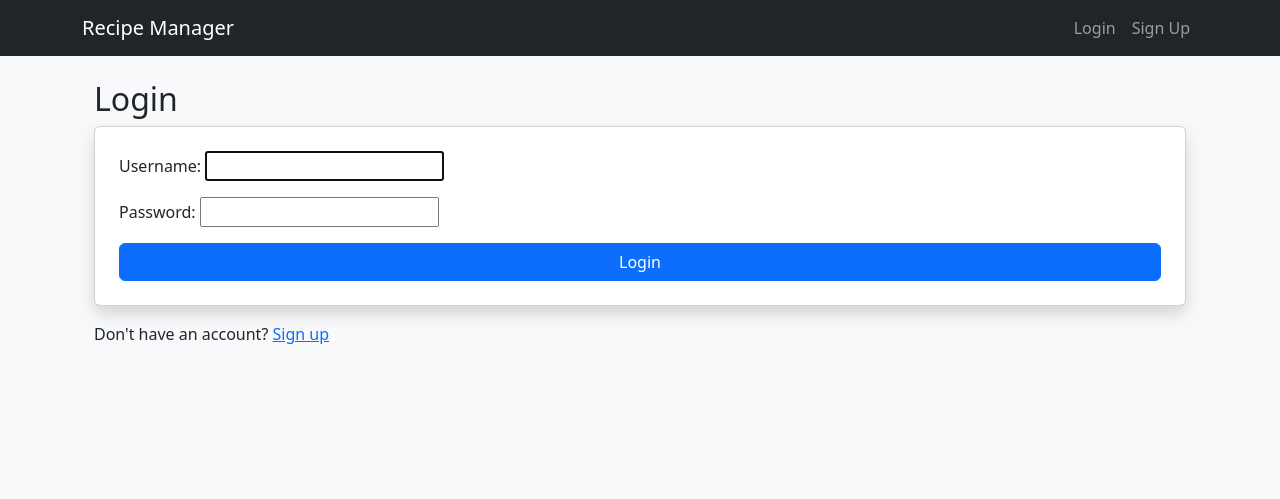
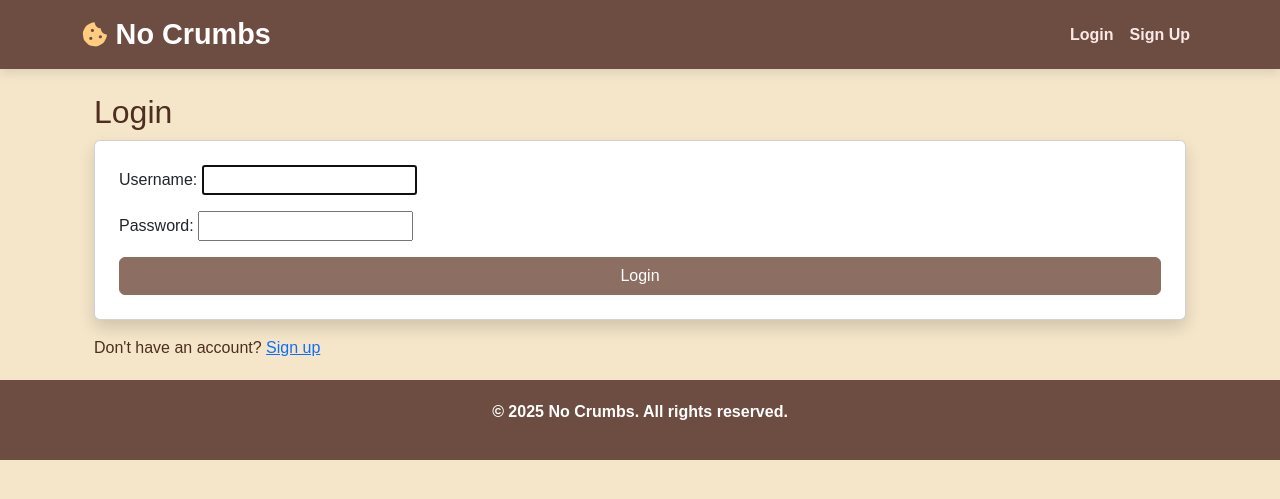
Before and after one commit to vmr093/NoCrumbs, a Django app: page /login/ in a window 1280 px wide. Shown: the top 499 px of the page. Run offline with Django 5.2, Linux system fonts and the light colour scheme.

Commit message:
making a few styling updates

```diff
--- /dev/null
+++ b/recipe_manager_2/recipes/static/css/styles.css
@@ -0,0 +1,141 @@
+/* 🎨 General Styles - Brown & Red Theme */
+body {
+    font-family: 'Arial', sans-serif;
+    background-color: #f5e6ca; /* Warm beige background */
+    color: #4d2e1f; /* Deep brown text */
+}
+
+/* 🎨 Navbar Styling */
+.navbar {
+    background-color: #6d4c41; /* Warm brown */
+    box-shadow: 0px 4px 10px rgba(0, 0, 0, 0.1);
+}
+
+/* Navbar Links */
+.navbar .nav-link {
+    color: #fbe9e7; /* Soft pinkish-white */
+    font-weight: bold;
+    padding: 10px 15px;
+    position: relative;
+    transition: color 0.3s ease-in-out;
+}
+
+/* Underline Effect on Hover */
+.navbar .nav-link:hover {
+    color: #ff7043; /* Vibrant red */
+}
+
+.navbar .nav-link::after {
+    content: "";
+    display: block;
+    width: 0;
+    height: 3px;
+    background: #ff7043; /* Red underline effect */
+    transition: width 0.3s ease-in-out;
+    position: absolute;
+    bottom: -3px;
+    left: 50%;
+    transform: translateX(-50%);
+}
+
+.navbar .nav-link:hover::after {
+    width: 100%;
+}
+
+/* 🎨 Recipe Cards */
+.recipe-card {
+    background: #fff6e6; /* Light warm cream */
+    border-radius: 12px;
+    transition: transform 0.2s ease-in-out;
+    border: 2px solid #8d6e63; /* Brown border */
+}
+
+.recipe-card:hover {
+    transform: scale(1.03);
+    box-shadow: 0px 5px 15px rgba(0, 0, 0, 0.2);
+}
+
+/* 🎨 Buttons */
+.btn-primary {
+    background-color: #8d6e63; /* Warm brown */
+    border-color: #8d6e63;
+}
+
+.btn-primary:hover {
+    background-color: #5d4037; /* Darker brown */
+    border-color: #5d4037;
+}
+
+.btn-danger {
+    background-color: #d84315; /* Deep red */
+    border-color: #bf360c;
+}
+
+.btn-danger:hover {
+    background-color: #bf360c; /* Darker red */
+    border-color: #d84315;
+}
+
+.btn-warning {
+    background-color: #ff7043; /* Vibrant red-orange */
+    border-color: #ff7043;
+}
+
+.btn-warning:hover {
+    background-color: #d84315;
+    border-color: #d84315;
+}
+
+/* 🎨 Form Styling */
+form {
+    background: #ffebee; /* Soft pinkish background */
+    padding: 20px;
+    border-radius: 10px;
+    box-shadow: 0px 5px 10px rgba(0, 0, 0, 0.1);
+    border: 2px solid #d84315; /* Red border */
+}
+
+/* 🎨 Delete Confirmation */
+.delete-confirm {
+    background: #ffccbc; /* Warm peach */
+    padding: 20px;
+    border: 2px solid #ff7043;
+    border-radius: 8px;
+    color: #4d2e1f; /* Deep brown text */
+}
+
+/* 🎨 Footer */
+footer {
+    text-align: center;
+    padding: 20px;
+    background: #6d4c41; /* Warm brown */
+    color: white;
+    margin-top: 20px;
+    font-weight: bold;
+}
+
+/* 🎨 Style for Recipe Manager Title */
+.recipe-title {
+    font-size: 3rem; /* Makes it larger */
+    color: #8B0000; /* Dark red */
+    font-weight: bold;
+    text-align: center;
+    margin-bottom: 20px;
+}
+
+/* 🎨 No Crumbs Navbar Title */
+.no-crumbs-title {
+    font-size: 1.8rem;  /* Make it slightly bigger */
+    color: white !important; /* Ensure it's white */
+    font-weight: bold;
+    text-decoration: none;
+    display: flex;
+    align-items: center;
+}
+
+/* 🍪 Style for the Cookie Icon */
+.no-crumbs-title i {
+    margin-right: 8px;
+    font-size: 1.6rem;  /* Slightly bigger cookie icon */
+    color: #ffcc80;  /* Light orange (cookie color) */
+}
--- a/recipe_manager_2/recipes/templates/recipes/base.html
+++ b/recipe_manager_2/recipes/templates/recipes/base.html
@@ -1,19 +1,33 @@
+{% load static %}
 <!DOCTYPE html>
 <html lang="en">
 <head>
     <meta charset="UTF-8">
     <meta name="viewport" content="width=device-width, initial-scale=1">
-    <title>{% block title %}Recipe Manager{% endblock %}</title>
+    <title>{% block title %}No Crumbs{% endblock %}</title>
 
     <!-- Bootstrap CSS -->
     <link href="https://cdn.jsdelivr.net/npm/bootstrap@5.3.0/dist/css/bootstrap.min.css" rel="stylesheet">
+
+    <!-- FontAwesome for Cookie Icon -->
+    <link rel="stylesheet" href="https://cdnjs.cloudflare.com/ajax/libs/font-awesome/6.0.0/css/all.min.css">
+
+    <!-- Custom CSS -->
+    <link rel="stylesheet" type="text/css" href="{% static 'css/styles.css' %}">
 </head>
-<body class="bg-light">
+<body>
 
-    <nav class="navbar navbar-expand-lg navbar-dark bg-dark">
+    <!-- Navbar -->
+    <nav class="navbar navbar-expand-lg">
         <div class="container">
-            <a class="navbar-brand" href="{% url 'recipe_list' %}">Recipe Manager</a>
-            <div class="collapse navbar-collapse">
+            <a class="navbar-brand no-crumbs-title" href="{% url 'recipe_list' %}">
+                <i class="fas fa-cookie-bite"></i> No Crumbs
+            </a>
+            <button class="navbar-toggler" type="button" data-bs-toggle="collapse" data-bs-target="#navbarNav"
+                aria-controls="navbarNav" aria-expanded="false" aria-label="Toggle navigation">
+                <span class="navbar-toggler-icon"></span>
+            </button>
+            <div class="collapse navbar-collapse" id="navbarNav">
                 <ul class="navbar-nav ms-auto">
                     {% if user.is_authenticated %}
                         <li class="nav-item"><a class="nav-link" href="{% url 'recipe_create' %}">Add Recipe</a></li>
@@ -27,11 +41,17 @@
         </div>
     </nav>
 
+    <!-- Main Content -->
     <div class="container mt-4">
         {% block content %}
         {% endblock %}
     </div>
 
+    <!-- Footer -->
+    <footer>
+        <p>&copy; 2025 No Crumbs. All rights reserved.</p>
+    </footer>
+
     <!-- Bootstrap JS -->
     <script src="https://cdn.jsdelivr.net/npm/bootstrap@5.3.0/dist/js/bootstrap.bundle.min.js"></script>
 </body>
```
Also changed, not shown: recipe_manager_2/recipes/templates/recipes/recipe_list.html (+6 -4 lines).
